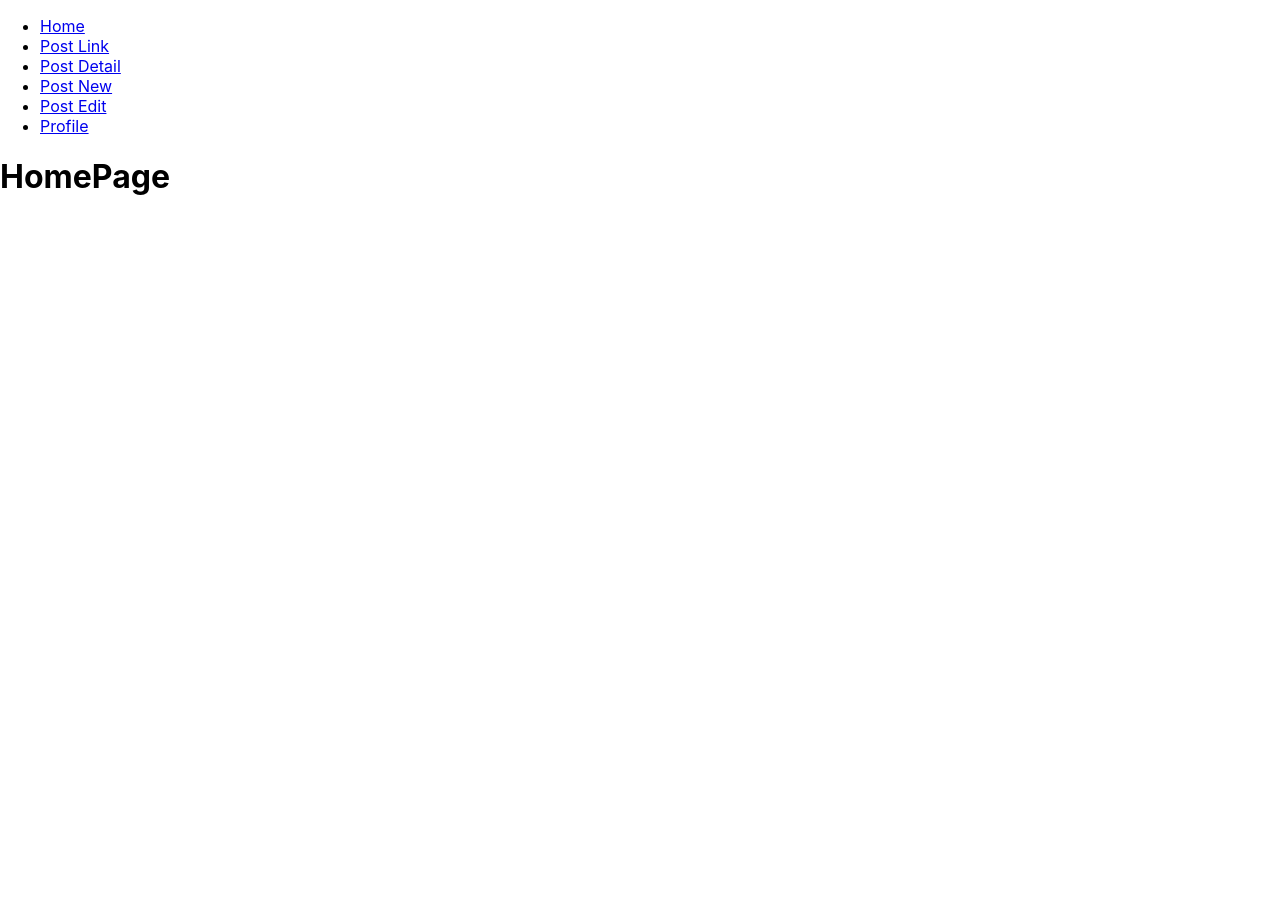
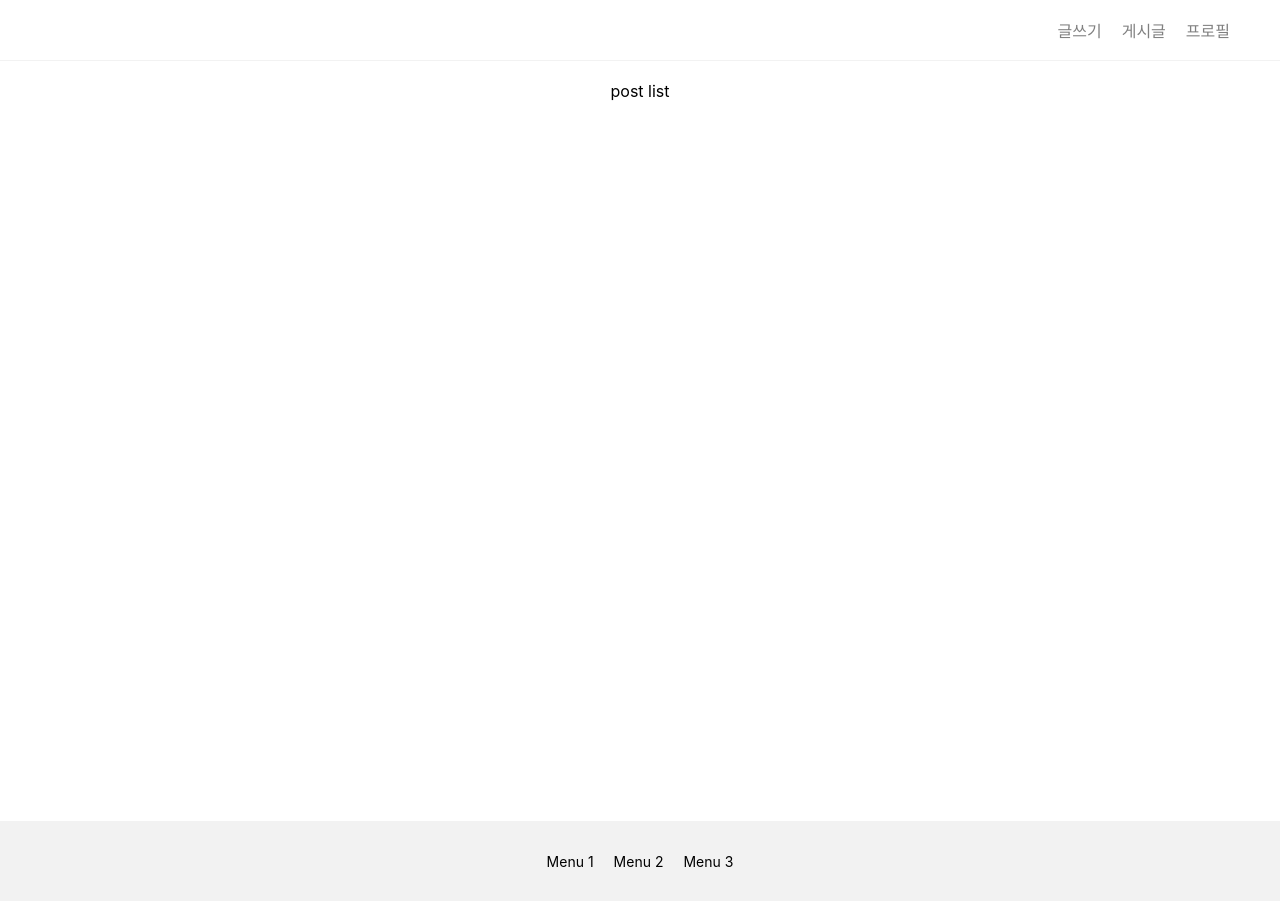
Before and after one commit to byun970/blog-app, a React (Create React App) app: page / in a window 1280 px wide. Before the commit the page ends 800 px from the top, so only its background shows below. Built offline with nearby package versions, Linux system fonts and the light colour scheme; the HTML template or start-up script is replaced by a standard one.

Commit message:
메인페이지 스타일 및 페이지 생성

```diff
--- a/src/App.tsx
+++ b/src/App.tsx
@@ -1,40 +1,9 @@
-import "./App.css";
-import { Route, Routes, Navigate, Link } from "react-router-dom";
+import Router from "./components/Router";
 
 function App() {
   return (
     <>
-      <div>
-        <ul>
-          <li>
-            <Link to='/'>Home</Link>
-          </li>
-          <li>
-            <Link to='/posts'>Post Link</Link>
-          </li>
-          <li>
-            <Link to='/posts/:id'>Post Detail</Link>
-          </li>
-          <li>
-            <Link to='/posts/new'>Post New</Link>
-          </li>
-          <li>
-            <Link to='/posts/edit/:id'>Post Edit</Link>
-          </li>
-          <li>
-            <Link to='/profile'>Profile</Link>
-          </li>
-        </ul>
-      </div>
-      <Routes>
-        <Route path='/' element={<h1>HomePage</h1>} />
-        <Route path='/posts' element={<h1>Post List Page</h1>} />
-        <Route path='/posts/:id' element={<h1>Post Detail Page</h1>} />
-        <Route path='/posts/new' element={<h1>Post New Page</h1>} />
-        <Route path='/posts/edit/:id' element={<h1>Post New Page</h1>} />
-        <Route path='/profile' element={<h1>Post New Page</h1>} />
-        <Route path='*' element={<Navigate replace to='/' />} />
-      </Routes>
+      <Router />
     </>
   );
 }
--- /dev/null
+++ b/src/components/Router.tsx
@@ -0,0 +1,29 @@
+import { Route, Routes, Navigate } from "react-router-dom";
+import Home from "../pages/home";
+import PostList from "../pages/posts";
+import PostDetail from "../pages/posts/detail";
+import PostNew from "../pages/posts/new";
+import PostEdit from "../pages/posts/edit";
+import ProfilePage from "../pages/profile";
+import LoginPage from "../pages/Login";
+import SignUpPage from "../pages/signup";
+
+function Router() {
+  return (
+    <>
+      <Routes>
+        <Route path='/' element={<Home />} />
+        <Route path='/posts' element={<PostList />} />
+        <Route path='/posts/:id' element={<PostDetail />} />
+        <Route path='/posts/new' element={<PostNew />} />
+        <Route path='/posts/edit/:id' element={<PostEdit />} />
+        <Route path='/profile' element={<ProfilePage />} />
+        <Route path='/login' element={<LoginPage />} />
+        <Route path='/signup' element={<SignUpPage />} />
+        <Route path='*' element={<Navigate replace to='/' />} />
+      </Routes>
+    </>
+  );
+}
+
+export default Router;
--- a/src/index.css
+++ b/src/index.css
@@ -11,3 +11,44 @@
   font-family: source-code-pro, Menlo, Monaco, Consolas, 'Courier New',
     monospace;
 }
+
+/* header */
+
+header {
+  display: flex;
+  justify-content: space-between;
+  flex-direction: row-reverse;
+  border-bottom: 1px solid #f2f2f2;
+  padding: 10px 40px;
+  min-height: 40px;
+  align-items: center;
+}
+header a {
+  margin: 0px 10px;
+  text-decoration: none;
+  color: gray;
+}
+header a:focus,
+header a:hover {
+  color: black;
+}
+
+/* footer */
+footer {
+  background-color: #f2f2f2;
+  min-height: 40px;
+  padding: 20px 40px;
+  font-size: 14px;
+  text-align: center;
+  display: flex;
+  align-items: center;
+  justify-content: center;
+  gap: 20px;
+}
+
+/* post list */
+.post-list {
+  min-height: 90vh;
+  padding: 20px 40px;
+  text-align: center;
+}
--- /dev/null
+++ b/src/pages/Login/index.tsx
@@ -0,0 +1,3 @@
+export default function LoginPage() {
+  return <h1>Login</h1>;
+}
--- /dev/null
+++ b/src/pages/home/index.tsx
@@ -0,0 +1,21 @@
+import { Link } from "react-router-dom";
+
+export default function Home() {
+  return (
+    <div>
+      <header>
+        <div>
+          <Link to='/posts/new'>글쓰기</Link>
+          <Link to='/posts'>게시글</Link>
+          <Link to='/profile'>프로필</Link>
+        </div>
+      </header>
+      <div className='post-list'>post list</div>
+      <footer>
+        <div>Menu 1</div>
+        <div>Menu 2</div>
+        <div>Menu 3</div>
+      </footer>
+    </div>
+  );
+}
--- /dev/null
+++ b/src/pages/posts/detail.tsx
@@ -0,0 +1,3 @@
+export default function PostDetail() {
+  return <h1>Post Detail Page</h1>;
+}
--- /dev/null
+++ b/src/pages/posts/edit.tsx
@@ -0,0 +1,3 @@
+export default function PostEdit() {
+  return <h1>Post New Page</h1>;
+}
--- /dev/null
+++ b/src/pages/posts/index.tsx
@@ -0,0 +1,3 @@
+export default function PostList() {
+  return <h1>Post List</h1>;
+}
--- /dev/null
+++ b/src/pages/posts/new.tsx
@@ -0,0 +1,3 @@
+export default function PostNew() {
+  return <h1>Post New Page</h1>;
+}
--- /dev/null
+++ b/src/pages/profile/index.tsx
@@ -0,0 +1,3 @@
+export default function ProfilePage() {
+  return <h1>Post New Page</h1>;
+}
--- /dev/null
+++ b/src/pages/signup/index.tsx
@@ -0,0 +1,3 @@
+export default function SignUpPage() {
+  return <h1>SignUp</h1>;
+}
```
